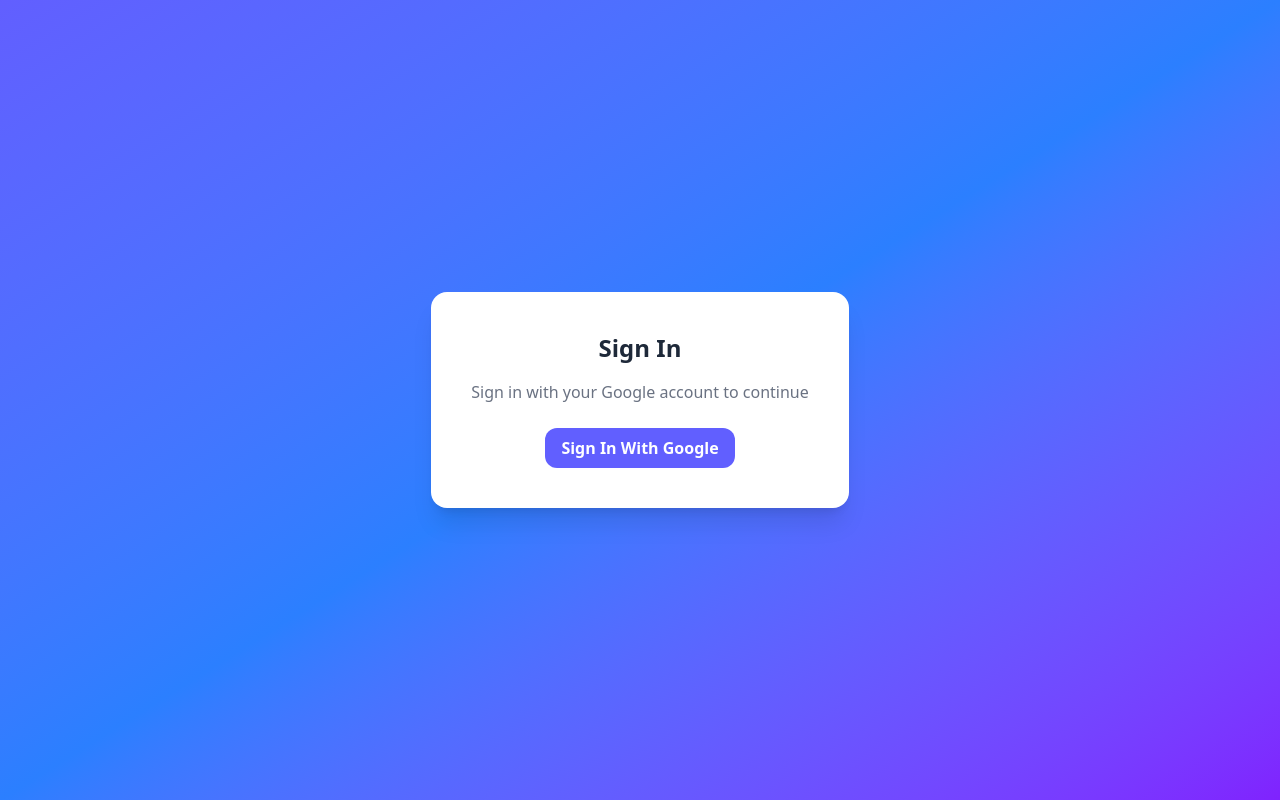
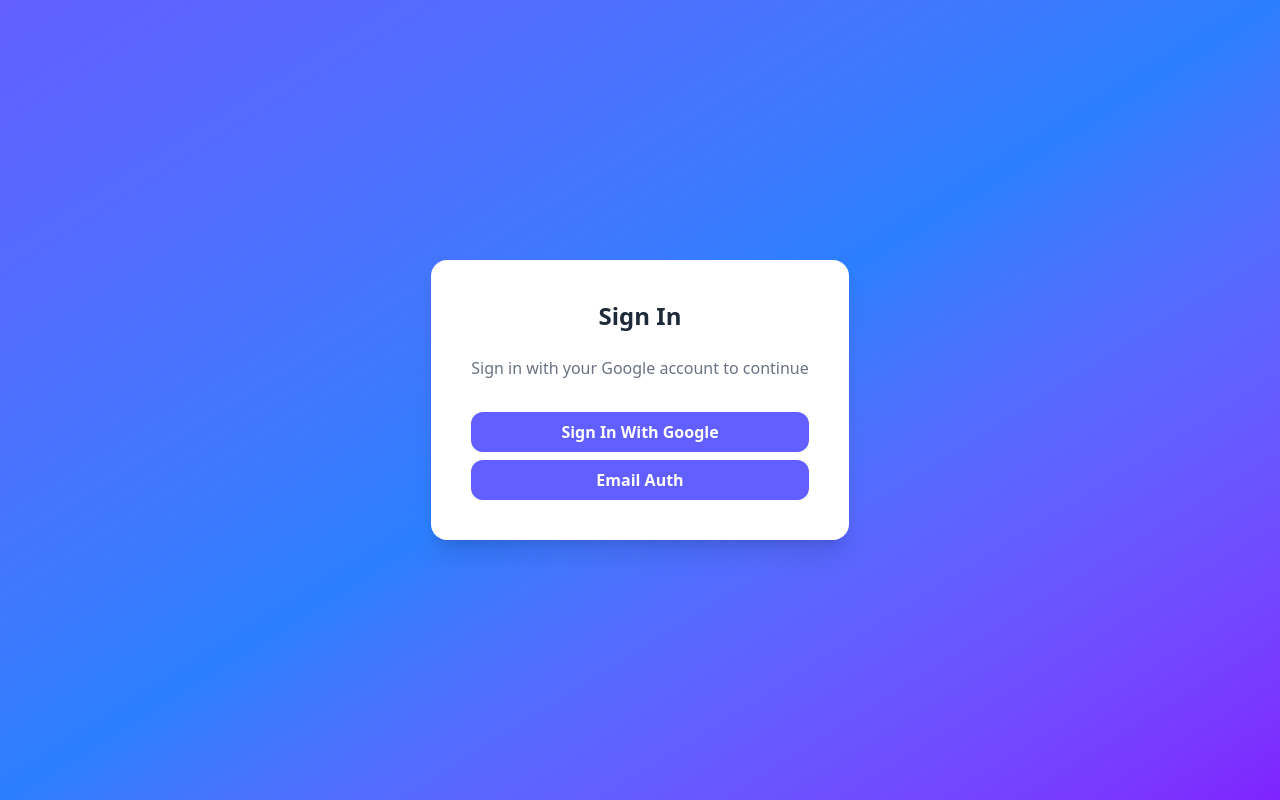
Before and after one commit to Saifuddin4007/Expense_Tracker_Using_Firebase, a React (Vite) app: page / in a window 1280 px wide. Built offline with nearby package versions, Linux system fonts and the light colour scheme; no server answers.

Commit message:
Update authentication page and make it especially for google auth

```diff
--- a/src/pages/auth/Authentication.jsx
+++ b/src/pages/auth/Authentication.jsx
@@ -5,7 +5,7 @@
 
 const Authentication = () => {
     const navigate= useNavigate();
-    const handleSignIn = async () =>{
+    const handleSignInWithGoogle = async () =>{
         try {
             const result = await signInWithPopup(auth, provider);
             console.log(result);
@@ -23,18 +23,26 @@
 
     }
 
+    const handleEmailBtn = () =>{
+        navigate('/email-auth');
+    }
+
 
   return (
     <div className="min-h-screen flex items-center justify-center bg-gradient-to-br from-indigo-500 via-blue-500 to-violet-600">
-            <div className="bg-white p-10 rounded-2xl shadow-xl text-center">
+            <div className="flex flex-col gap-2 bg-white p-10 rounded-2xl shadow-xl text-center">
                 <h2 className="text-2xl font-bold text-gray-800 mb-4">Sign In</h2>
                 <p className="text-gray-500 mb-6">Sign in with your Google account to continue</p>
                 <button
-                    onClick={handleSignIn}
+                    onClick={handleSignInWithGoogle}
                     className="bg-indigo-500 hover:bg-indigo-600 text-white font-semibold py-2 px-4 rounded-xl transition"
                 >
                     Sign In With Google
                 </button>
+                <button
+                onClick={handleEmailBtn}
+                className="bg-indigo-500 hover:bg-indigo-600 text-white font-semibold py-2 px-4 rounded-xl transition"
+                >Email Auth</button>
             </div>
         </div>
   )
```
